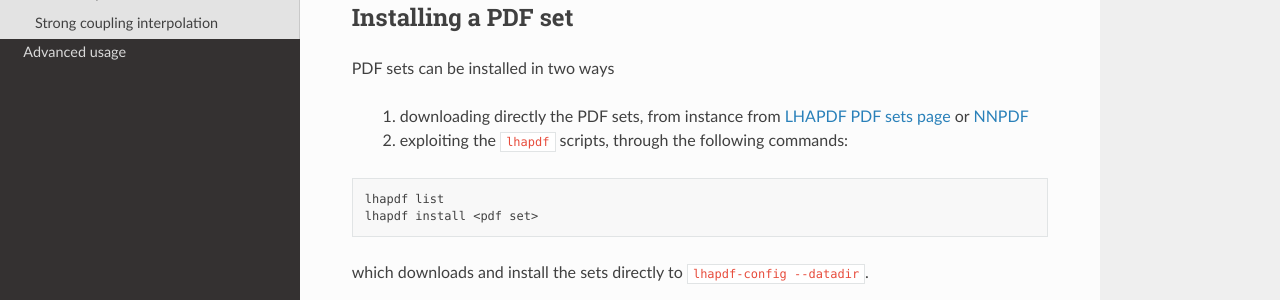
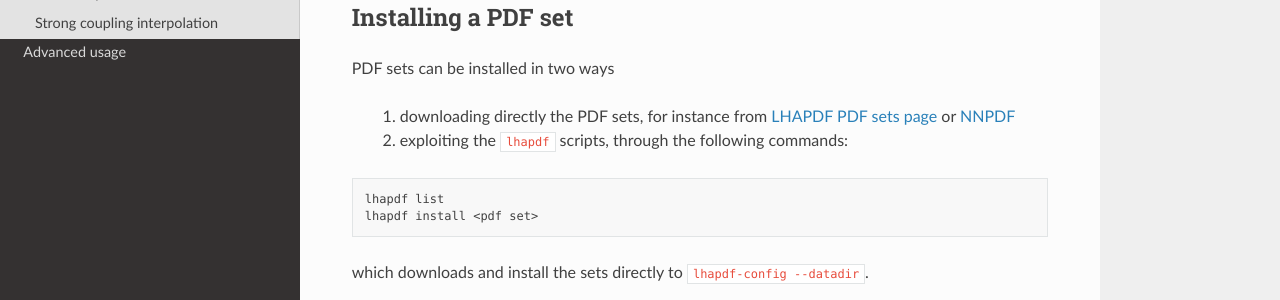
Before and after one commit to N3PDF/pdfflow, a Sphinx documentation site: the page built from doc/source/overview.rst, in a window 1280 px wide and 900 px high. Shown: the part 279-579 px from the top of the window. Built offline with Sphinx 7.4.7 and the Read the Docs theme 2.0.0, drawn with Linux system fonts in a browser that asks for light colours.

Commit message:
Update overview.rst

```diff
--- a/doc/source/overview.rst
+++ b/doc/source/overview.rst
@@ -12,7 +12,7 @@ Installing a PDF set
 ====================
 PDF sets can be installed in two ways
 
-	1. downloading directly the PDF sets, from instance from `LHAPDF PDF sets page <https://lhapdf.hepforge.org/pdfsets.html>`_ or `NNPDF <http://nnpdf.mi.infn.it/for-users/unpolarized-pdf-sets/>`_
+	1. downloading directly the PDF sets, for instance from `LHAPDF PDF sets page <https://lhapdf.hepforge.org/pdfsets.html>`_ or `NNPDF <http://nnpdf.mi.infn.it/for-users/unpolarized-pdf-sets/>`_
 	2. exploiting the ``lhapdf`` scripts, through the following commands:
 
 .. code-block:: bash
```
